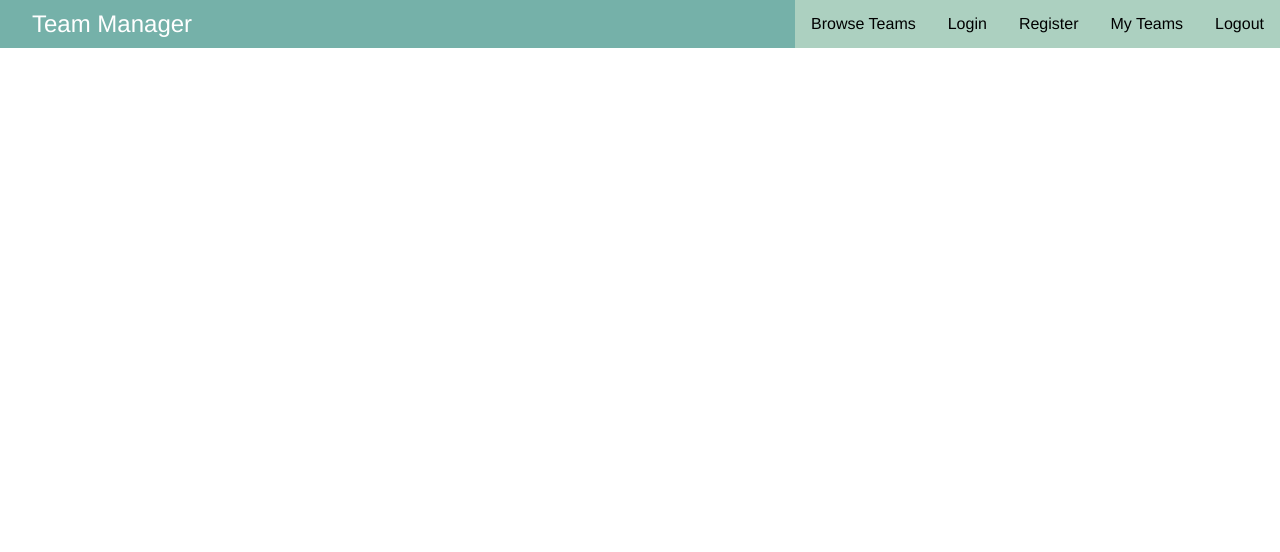
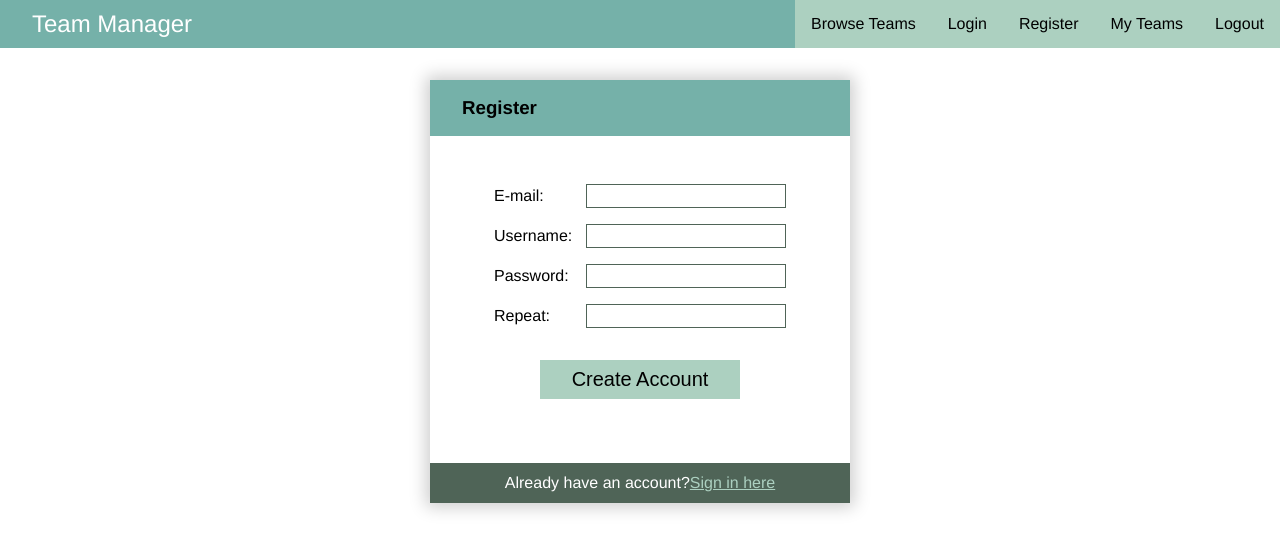
Before and after one commit to todormladenov/Team-Manager, a React (Vite) app in the folder client/: page /auth/register in a window 1280 px wide. Shown: the top 552 px of the page. Built offline with nearby package versions, Linux system fonts and the light colour scheme; the HTML template or start-up script is replaced by a standard one.

Commit message:
Add Register component

```diff
--- a/client/src/App.tsx
+++ b/client/src/App.tsx
@@ -3,6 +3,7 @@ import './App.css'
 import Header from './components/header/Header'
 import Home from './components/home/Home'
 import Login from './components/auth/Login'
+import Register from './components/auth/Register'
 
 function App() {
   return (
@@ -13,6 +14,7 @@ function App() {
         <Routes>
           <Route path='/' element={<Home />} />
           <Route path='/auth/login' element={<Login />} />
+          <Route path='/auth/register' element={<Register />} />
         </Routes>
       </div>
     </>
--- /dev/null
+++ b/client/src/components/auth/Register.tsx
@@ -0,0 +1,24 @@
+import { Link } from "react-router-dom";
+
+export default function Register() {
+    return (
+        <section id="register">
+            <article className="narrow">
+                <header className="pad-med">
+                    <h1>Register</h1>
+                </header>
+                <form id="register-form" className="main-form pad-large">
+                    {/* <div className="error">Error message.</div> */}
+                    <label>E-mail: <input type="text" name="email" /></label>
+                    <label>Username: <input type="text" name="username" /></label>
+                    <label>Password: <input type="password" name="password" /></label>
+                    <label>Repeat: <input type="password" name="repass" /></label>
+                    <input className="action cta" type="submit" value="Create Account" />
+                </form>
+                <footer className="pad-small">Already have an account?
+                    <Link to="/auth/login" className="invert">Sign in here</Link>
+                </footer>
+            </article>
+        </section>
+    );
+}
```
